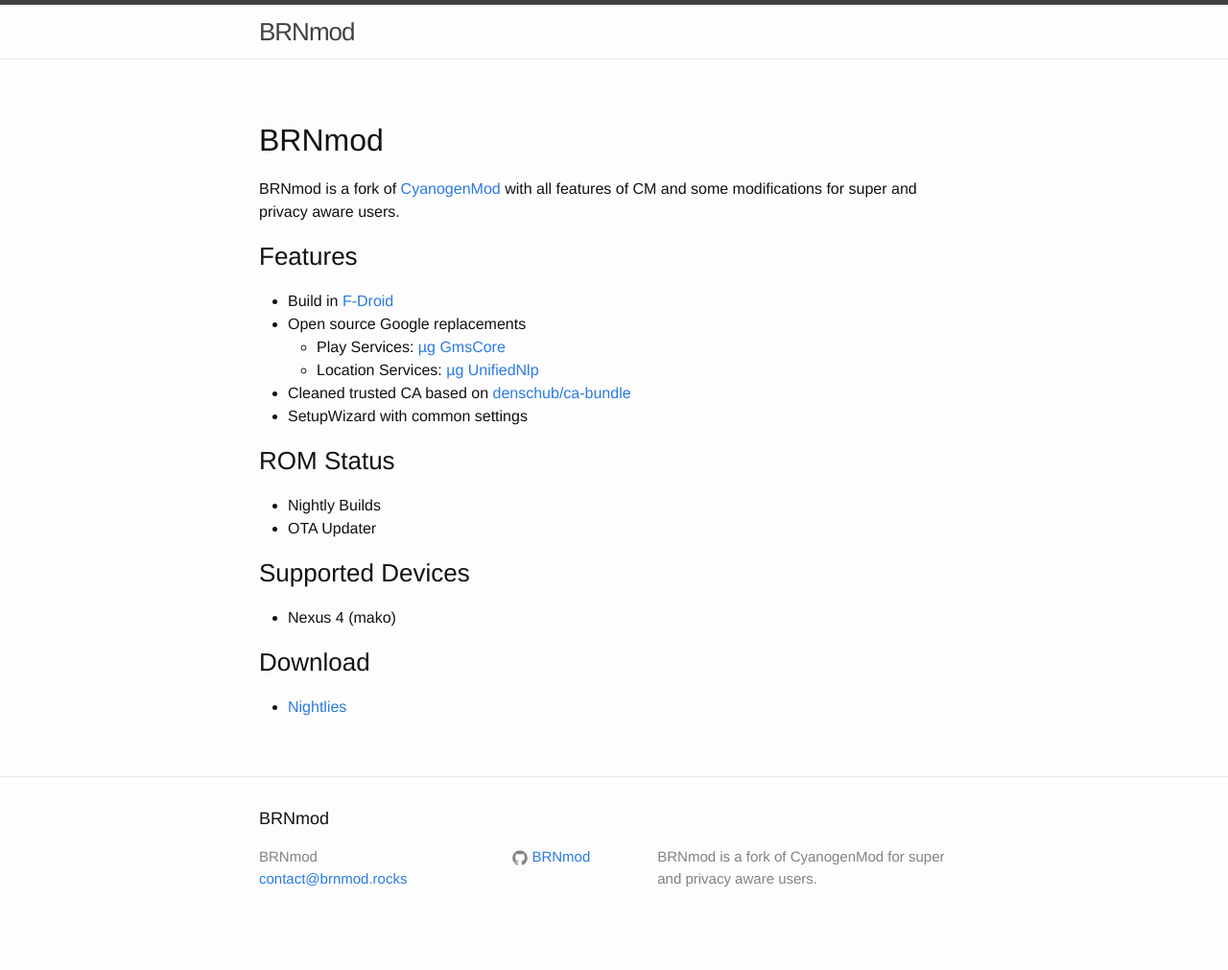
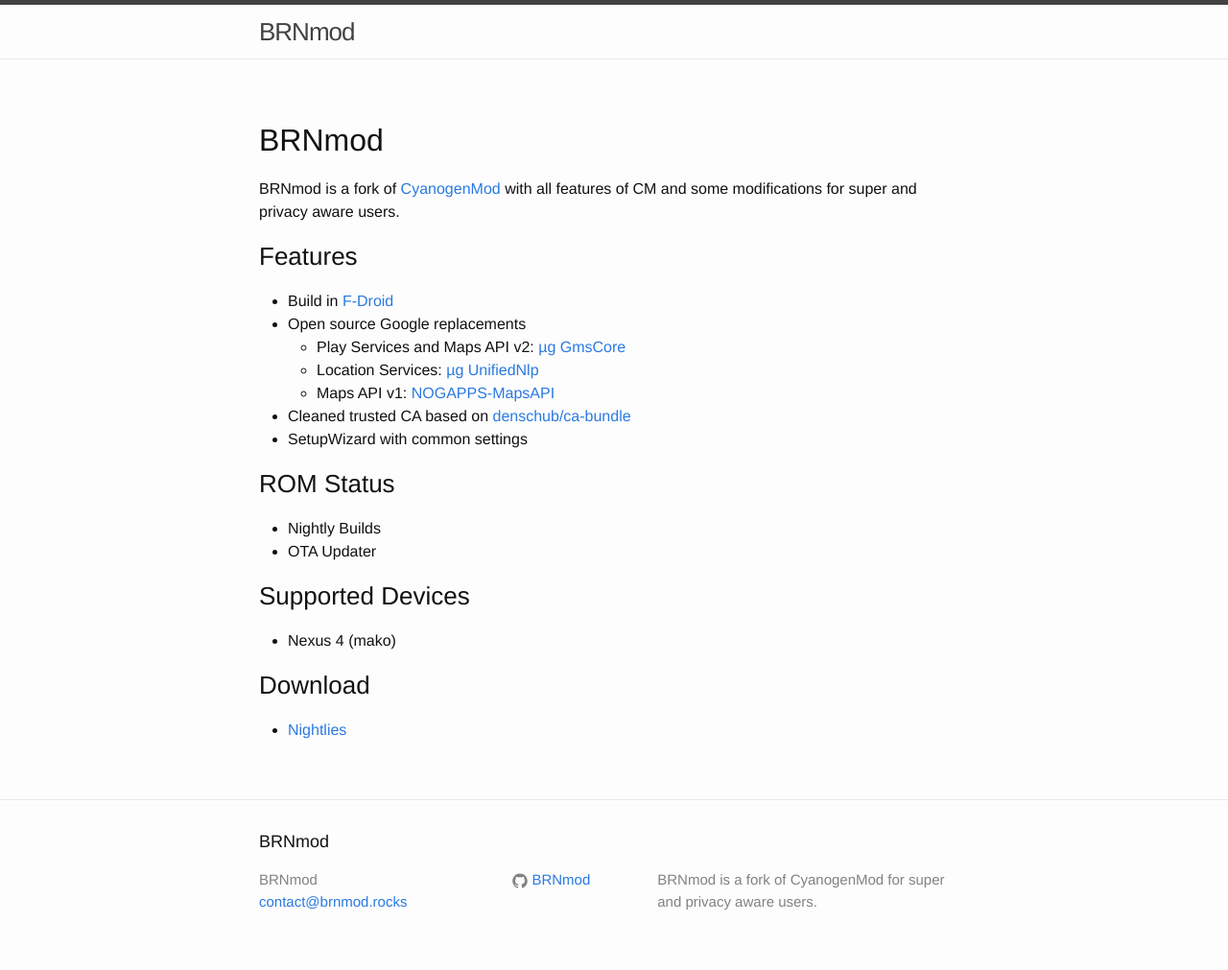
Before and after one commit to BRNmod/brnmod.rocks, a Jekyll site: the page built from index.md, in a window 1280 px wide. Shown: the whole page at 96% size. Built offline with Jekyll 4.4.1, drawn with Linux system fonts in a browser that asks for light colours; before the commit the page ends 987 px from its top, so only the background shows below that.

Commit message:
added maps

```diff
--- a/index.md
+++ b/index.md
@@ -10,8 +10,9 @@ some modifications for super and privacy aware users.
 ### Features
 * Build in [F-Droid](https://f-droid.org/)
 * Open source Google replacements
-    * Play Services: [µg GmsCore](https://github.com/microg/android_packages_apps_GmsCore)
+    * Play Services and Maps API v2: [µg GmsCore](https://github.com/microg/android_packages_apps_GmsCore)
     * Location Services: [µg UnifiedNlp](https://github.com/microg/android_packages_apps_UnifiedNlp)
+    * Maps API v1: [NOGAPPS-MapsAPI](https://github.com/mar-v-in/MapsAPI)
 * Cleaned trusted CA based on [denschub/ca-bundle](https://github.com/denschub/ca-bundle)
 * SetupWizard with common settings
 
```
